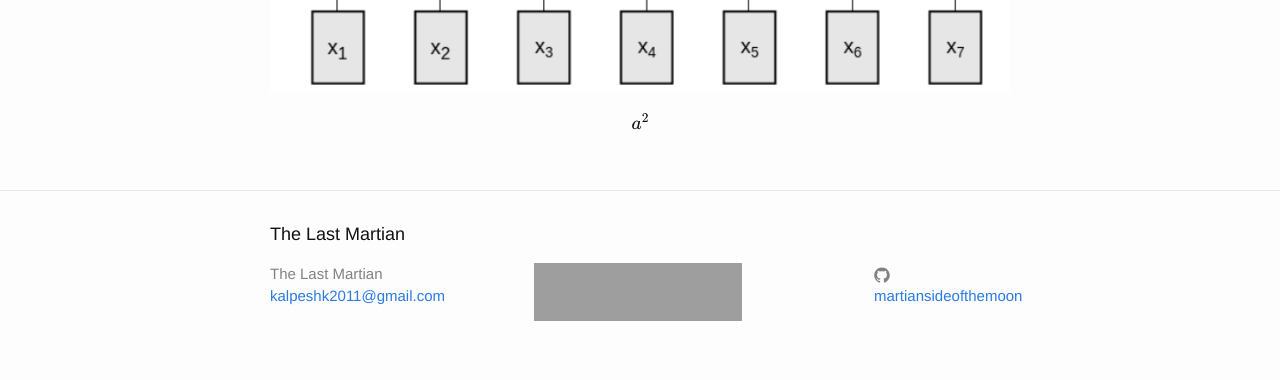
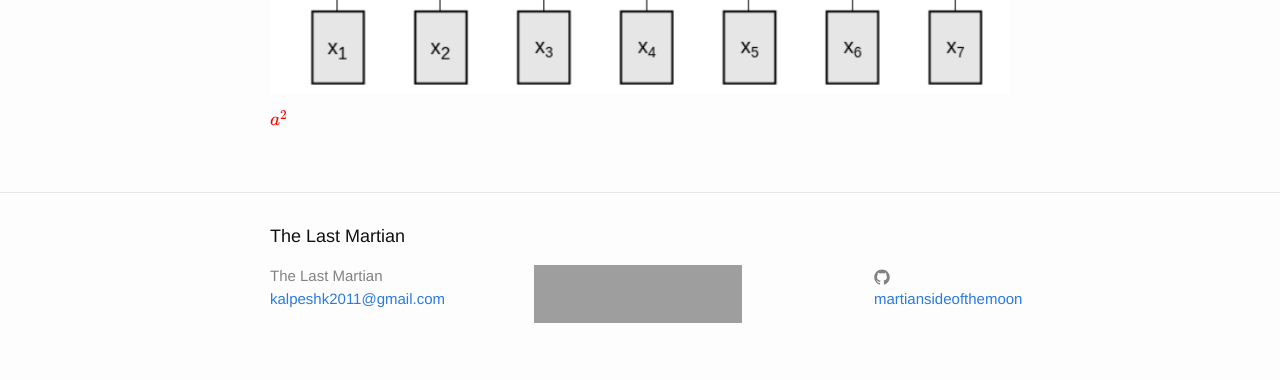
Before and after one commit to martiansideofthemoon/martiansideofthemoon.github.io, a Jekyll site: the page built from _posts/2017-06-24-short-attention-iclr-summary.markdown, in a window 1280 px wide. Shown: the part 1240-1620 px from the top of the page. Built offline with Jekyll 4.4.1, drawn with Linux system fonts in a browser that asks for light colours; formulas are drawn with MathJax 3; a script that is not in the unit is left out; grey boxes are pictures that could not be loaded.

Commit message:
Markdown color test

```diff
--- a/_posts/2017-06-24-short-attention-iclr-summary.markdown
+++ b/_posts/2017-06-24-short-attention-iclr-summary.markdown
@@ -23,4 +23,4 @@ The main issue with traditional attention is evident from the equations, they tr
 
 ![model1]({{ site.url }}/assets/model1.png)
 
-$$a^2$$
+<span style="color:red">$$a^2$$</span>
```
